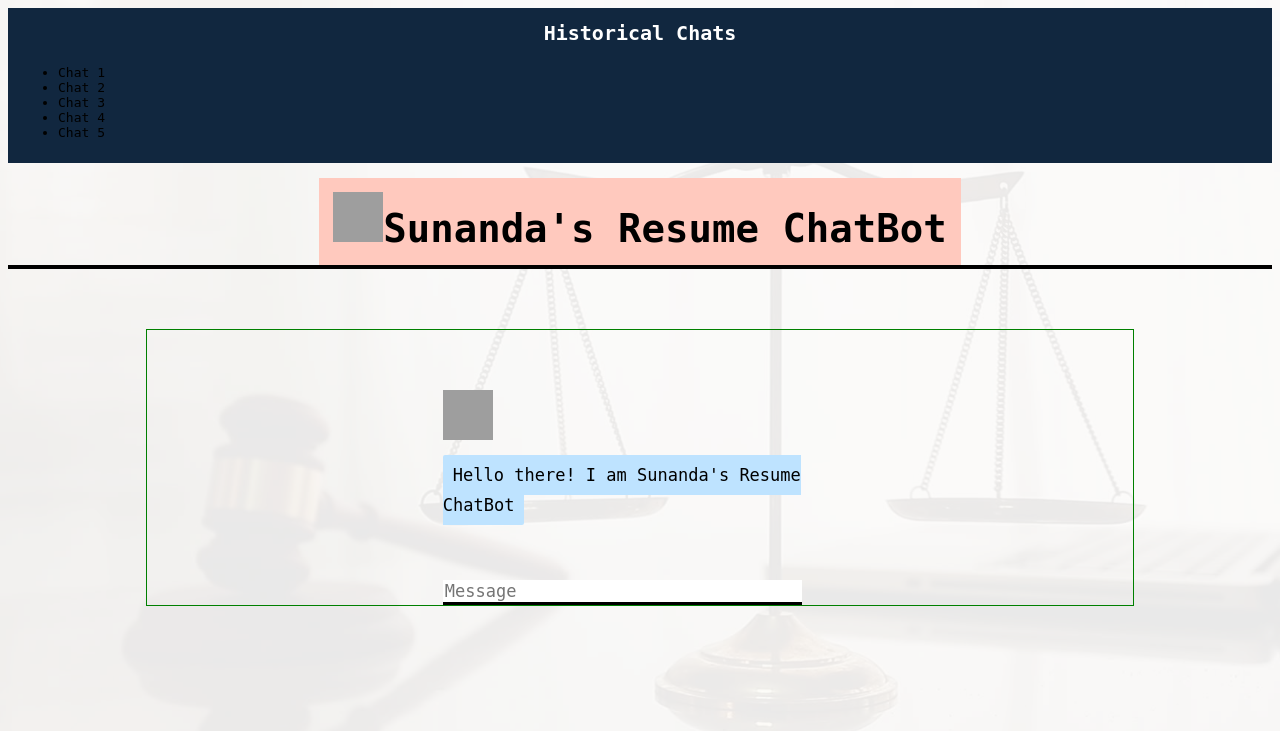
After one commit to Benhzy/A2J, a Flask app: template templates/samplefrontendmahesh.html in a window 1280 px wide. The commit adds this page. Shown: the top 731 px of the page. Run offline with Flask 2, Linux system fonts and the light colour scheme; the template is opened without the code that fills it, so the values that code supplies are empty; some libraries are stand-ins or nearby versions; grey boxes are pictures that could not be loaded.

Commit message:
Completed the integration of frontend and backend
use samplefrontendmahesh as the main fie

```diff
--- a/app.py
+++ b/app.py
@@ -3,6 +3,7 @@ from dotenv import load_dotenv
 from langchain.llms import OpenAI
 from langchain.docstore.document import Document
 import requests
+from flask import Flask, redirect, url_for, render_template, request
 from langchain.embeddings.openai import OpenAIEmbeddings
 from langchain.chains.question_answering import load_qa_chain
 from langchain.vectorstores import Chroma
@@ -17,6 +18,16 @@ from tenacity import (
     stop_after_attempt,
     wait_random_exponential,
 )
+
+app=Flask(__name__)
+@app.route('/')
+def home():
+    return render_template('samplefrontendmahesh.html')
+
+
+
+
+
 
 load_dotenv()
 os.environ["OPENAI_API_KEY"] = os.getenv("API_KEY")
@@ -89,10 +100,14 @@ def ask_bot(query):
     return result
 
 
-while True:
-    query = input('User: ')
-    if query == '':
-        break
-    print(query)
-    bot_output = ask_bot(query)
-    print(bot_output)
+
+
+
+@app.route('/get')
+def get_bot_response():
+
+    userText=request.args.get("msg")
+    return "Processing, please wait", (str(ask_bot(userText)))
+
+if __name__=='__main__':
+    app.run()
--- /dev/null
+++ b/templates/samplefrontendmahesh.html
@@ -0,0 +1,170 @@
+<!DOCTYPE html>
+<html>
+<title>Candice</title>
+<head>
+<link
+rel="shortcut icon"
+type="image/x-icon"
+href="https://user-images.githubusercontent.com/20112458/49326597-773b7280-f57a-11e8-853d-20ed61d18b0d.png"
+/>
+<script src="https://ajax.googleapis.com/ajax/libs/jquery/3.2.1/jquery.min.js"></script>
+<style>
+      body::before {
+        content: "";
+        background: url('../static/background.jpg') no-repeat center center fixed;
+        background-size: cover;
+        position: fixed;
+        top: 0;
+        left: 0;
+        width: 100%;
+        height: 100%;
+        z-index: -1;
+        opacity: 0.1;
+        /* 70% opacity */
+      }
+      body {
+        font-family: monospace;
+      }
+      .sidebar {
+			/* height: 100%;
+			position: fixed;
+			top: 0;
+			left: 0;
+			width: 230px; */
+			background-color: #11273F;
+			padding: 10px;
+		}
+      h1 {
+        background-color: #FFC9BE;
+        display: inline-block;
+        font-size: 3em;
+        margin: 0;
+        padding: 14px;
+      }
+      h3 {
+        color: black;
+        font-size: 20px;
+        margin-top: 3px;
+        text-align: center;
+      }
+      #chatbox {
+        margin-left: auto;
+        margin-right: auto;
+        width: 40%;
+        margin-top: 60px;
+      }
+      #userInput {
+        margin-left: auto;
+        margin-right: auto;
+        width: 40%;
+        margin-top: 60px;
+      }
+      #textInput {
+        width: 90%;
+        border: none;
+        border-bottom: 3px solid black;
+        font-family: monospace;
+        font-size: 17px;
+      }
+      .userText {
+        color: black;
+        font-family: monospace;
+        font-size: 17px;
+        text-align: right;
+        line-height: 30px;
+      }
+      .userText span {
+        background-color: #FDFF60;
+        padding: 10px;
+        border-radius: 2px;
+      }
+      .botText {
+        color: black;
+        font-family: monospace;
+        font-size: 17px;
+        text-align: left;
+        line-height: 30px;
+      }
+      .botText span {
+        background-color: #BEE3FF;
+        padding: 10px;
+        border-radius: 2px;
+      }
+      #tidbit {
+        position: absolute;
+        bottom: 0;
+        right: 0;
+        width: 300px;
+      }
+      .boxed {
+        margin-left: auto;
+        margin-right: auto;
+        width: 78%;
+        margin-top: 60px;
+        border: 1px solid green;
+      }
+      .box {
+        border: 2px solid black;
+      }
+    </style>
+    </head>
+        <body>
+            <div class="container-fluid">
+                <div class="row">
+                  <div class="col-3 sidebar">
+
+                    <h3 style="color: white;">Historical Chats</h3>
+                    <ul class="list-group">
+                      <li class="list-group-item">Chat 1</li>
+                      <li class="list-group-item">Chat 2</li>
+                      <li class="list-group-item">Chat 3</li>
+                      <li class="list-group-item">Chat 4</li>
+                      <li class="list-group-item">Chat 5</li>
+                    </ul>
+                  </div>
+
+            <img />
+            <center>
+            <h1>
+                <img src="https://www.logolynx.com/images/logolynx/s_b9/b9075efd5754f8eb0b28894bbff5f1f0.jpeg" alt="CANDICE" style="width:50px;height:50px;"/>Sunanda's Resume ChatBot
+            </h1>
+            </center>
+                <div class="box"></div>
+                <div class="boxed">
+                <div>
+                <div id="chatbox">
+                <img src="https://www.logolynx.com/images/logolynx/s_b9/b9075efd5754f8eb0b28894bbff5f1f0.jpeg" alt="CANDICE" style="width:50px;height:50px;"/>
+                <p class="botText">
+                <span>Hello there! I am Sunanda's Resume ChatBot</span>
+                </p>
+                </div>
+                <div id="userInput">
+            <input id="textInput" type="text" name="msg" placeholder="Message" />
+        </div>
+    </div>
+<script>
+        function getBotResponse() {
+          var rawText = $("#textInput").val();
+          var userHtml = '<p class="userText"><span>' + rawText + "</span></p>";
+          $("#textInput").val("");
+          $("#chatbox").append(userHtml);
+          document
+            .getElementById("userInput")
+            .scrollIntoView({ block: "start", behavior: "smooth" });
+          $.get("/get", { msg: rawText }).done(function(data) {
+            var botHtml = '<p class="botText"><span>' + data + "</span></p>";
+            $("#chatbox").append(botHtml);
+            document
+              .getElementById("userInput")
+              .scrollIntoView({ block: "start", behavior: "smooth" });
+          });
+        }
+        $("#textInput").keypress(function(e) {
+          if (e.which == 13) {
+            getBotResponse();
+          }
+        });
+      </script>
+</div>
+</body>
+</html>
```
Also changed, not shown: file.txt (added, +65 -0 lines), templates/pocketLaw.html (+30 -27 lines), 2 other files.
